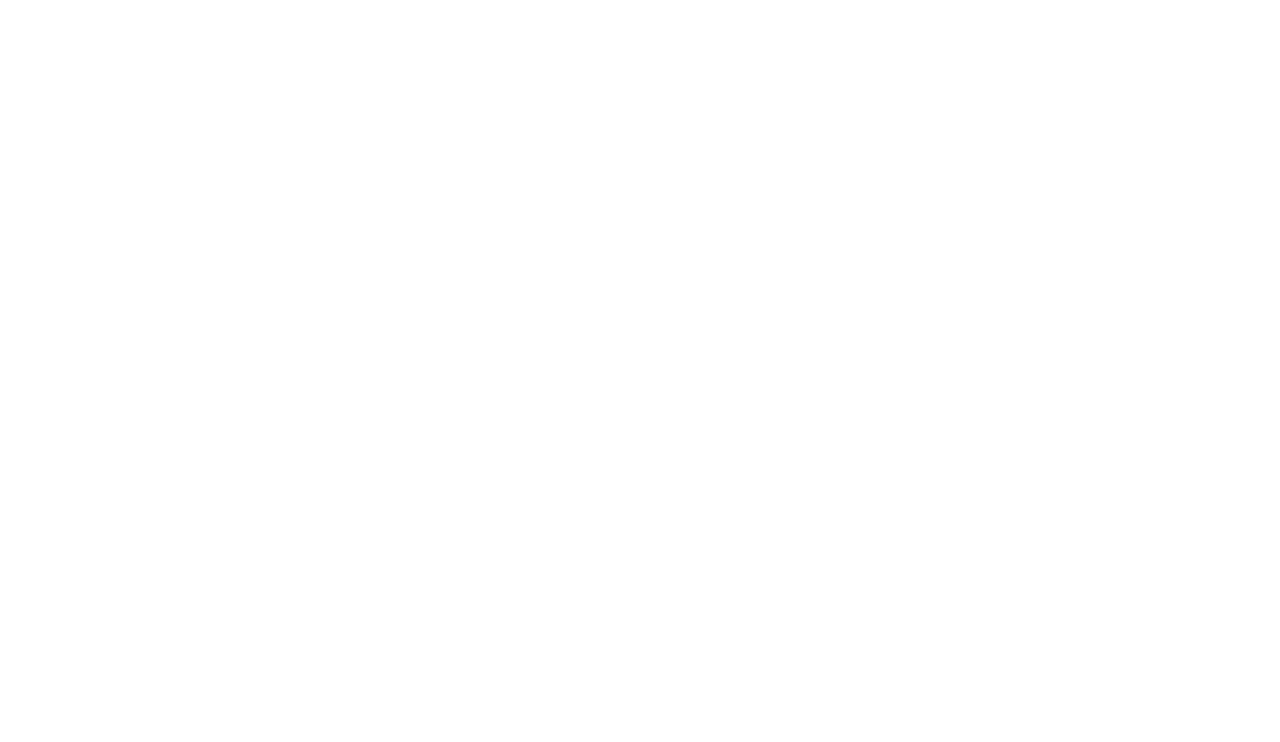
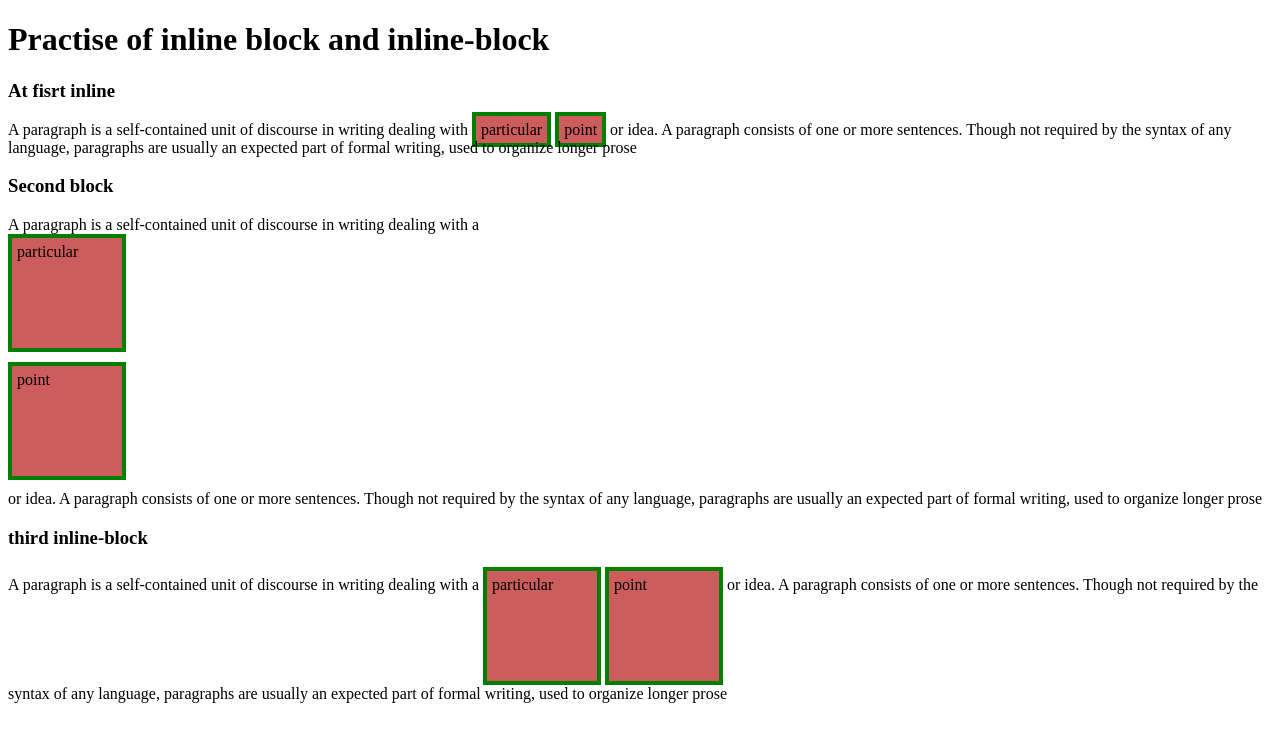
Before and after one commit to SanzinaHossain/my-first-repo, a plain HTML site: page index.html in a window 1280 px wide. Drawn offline with Linux system fonts and the light colour scheme.

Commit message:
code commit

```diff
--- a/index.html
+++ b/index.html
@@ -5,8 +5,19 @@
     <meta http-equiv="X-UA-Compatible" content="IE=edge">
     <meta name="viewport" content="width=device-width, initial-scale=1.0">
     <title>my first github repo</title>
+    <link rel="stylesheet" href="style.css">
 </head>
 <body>
+    <h1> Practise of inline block and inline-block</h1>
+    <div>
+        <h3>At fisrt inline</h3>
+    <p>A paragraph is a self-contained unit of discourse in writing dealing with <span class="a">particular</span> <span class="a">point</span> or idea. A paragraph consists of one or more sentences. Though not required by the syntax of any language, paragraphs are usually an expected part of formal writing, used to organize longer prose</p>
+    </div>
 
+    <h3>Second block</h3>
+    <p>A paragraph is a self-contained unit of discourse in writing dealing with a <span class="b">particular</span> <span class="b">point</span> or idea. A paragraph consists of one or more sentences. Though not required by the syntax of any language, paragraphs are usually an expected part of formal writing, used to organize longer prose</p>
+
+    <h3>third inline-block</h3>
+    <p>A paragraph is a self-contained unit of discourse in writing dealing with a <span class="c">particular</span>  <span class="c">point</span> or idea. A paragraph consists of one or more sentences. Though not required by the syntax of any language, paragraphs are usually an expected part of formal writing, used to organize longer prose</p>
 </body>
 </html>
--- /dev/null
+++ b/style.css
@@ -0,0 +1,25 @@
+span.a{
+    display: inline;
+    height:100px;
+    width:100px;
+    padding:5px;
+    background-color:indianred;
+    border: 4px solid green;
+}
+span.b{
+    display:block;
+    height:100px;
+    width:100px;
+    padding:5px;
+    background-color:indianred;
+    border: 4px solid green;
+    margin-bottom:10px;
+}
+span.c{
+    display:inline-block;
+    height:100px;
+    width:100px;
+    padding:5px;
+    background-color:indianred;
+    border: 4px solid green;
+}
```
